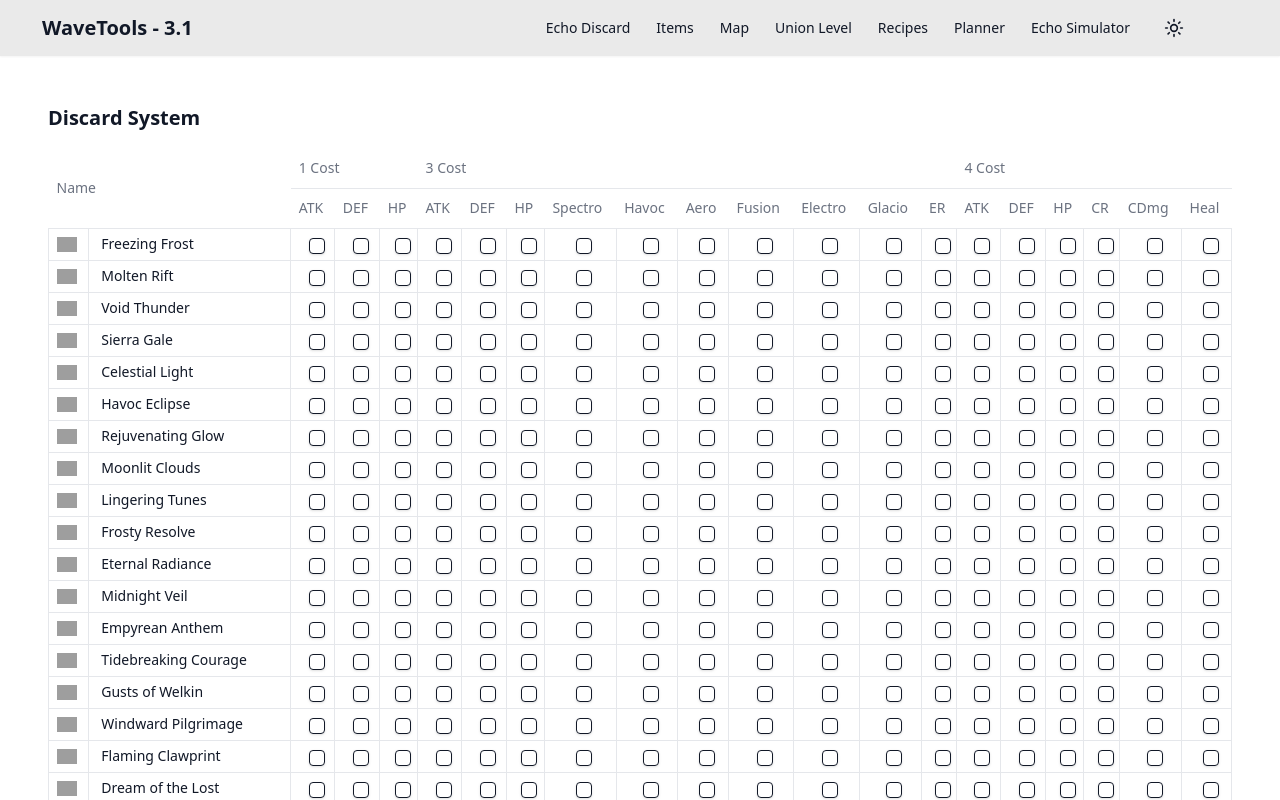
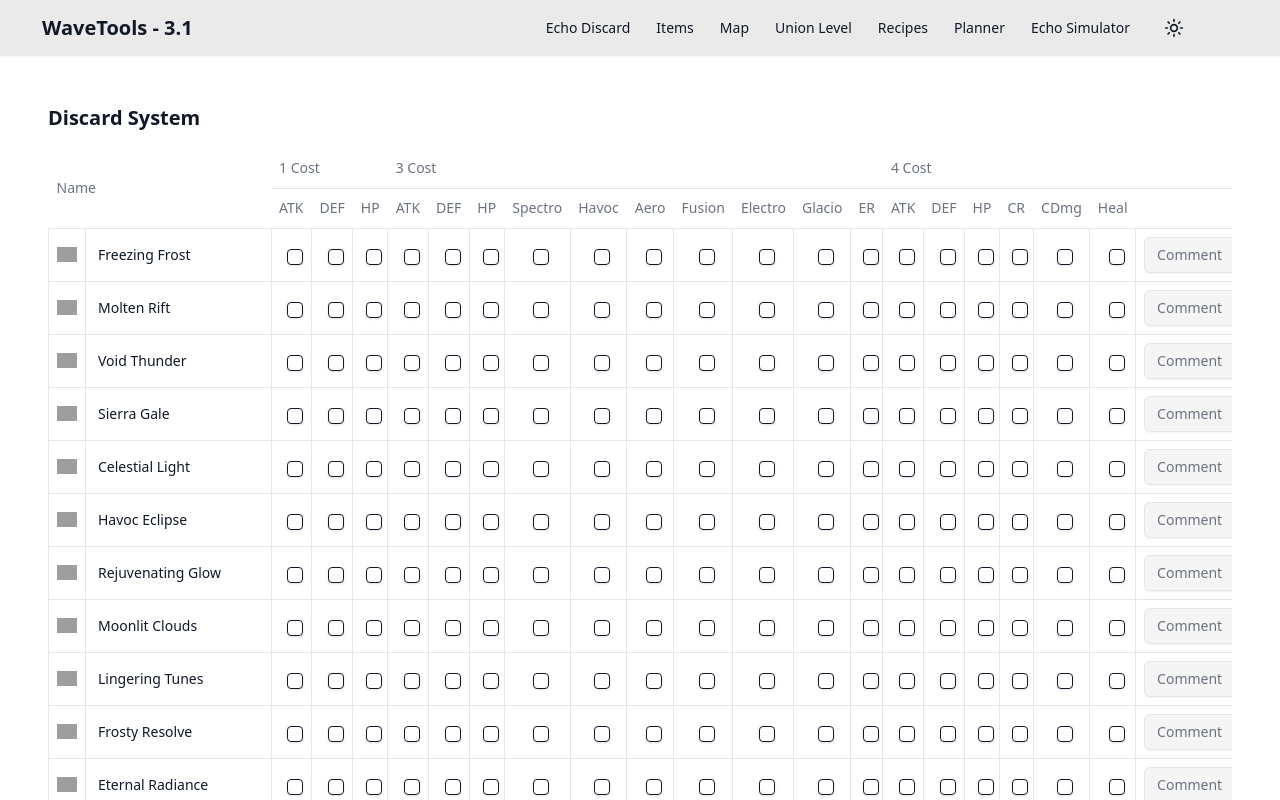
Before and after one commit to mcpie87/WaveTools, a Next.js app: page /discard-system in a window 1280 px wide. Shown: the top 800 px of the page. Built offline with nearby package versions, Linux system fonts and the light colour scheme; grey boxes are pictures that could not be loaded.

Commit message:
added comment system to discard echo system

```diff
--- a/src/app/(app)/discard-system/page.tsx
+++ b/src/app/(app)/discard-system/page.tsx
@@ -1,6 +1,7 @@
 'use client';
 
 import { Checkbox } from "@/components/ui/checkbox";
+import { Input } from "@/components/ui/input";
 import { Table, TableBody, TableCell, TableHead, TableHeader, TableRow } from "@/components/ui/table";
 import { SONATAS } from "@/constants/sonatas";
 import LocalStorageService from "@/services/LocalStorageService";
@@ -9,6 +10,7 @@ import { LocalStorageKey } from "@/types/localStorageTypes";
 import { convertToUrl } from "@/utils/utils";
 import Image from "next/image";
 import { useEffect, useMemo, useState } from "react";
+import { useDebounce } from "use-debounce";
 
 const storageService = new LocalStorageService(LocalStorageKey.ECHO_DISCARD_SYSTEM);
 
@@ -36,6 +38,26 @@ const initDb = (): DbDiscardSystem => {
       },
     ])
   ) as DbDiscardSystem;
+};
+
+
+const CommentInput = ({ value, onCommit }: { value: string; onCommit: (val: string) => void }) => {
+  const [localValue, setLocalValue] = useState(value);
+  const [debouncedValue] = useDebounce(localValue, 500);
+
+  useEffect(() => {
+    onCommit(debouncedValue);
+  }, [debouncedValue, onCommit]);
+
+  return (
+    <Input
+      type="text"
+      placeholder="Comment"
+      value={localValue}
+      onChange={(e) => setLocalValue(e.target.value)}
+      className="min-w-48"
+    />
+  );
 };
 
 export default function DiscardSystem() {
@@ -71,6 +93,24 @@ export default function DiscardSystem() {
       };
     });
   };
+
+  const handleCommentChange = useMemo(() => {
+    const cache: Partial<Record<SonataKey, (val: string) => void>> = {};
+    return (sonataKey: SonataKey) => {
+      if (!cache[sonataKey]) {
+        cache[sonataKey] = (value: string) => {
+          setSonataDb(prev => ({
+            ...prev,
+            [sonataKey]: {
+              ...prev[sonataKey],
+              comment: value,
+            },
+          }));
+        };
+      }
+      return cache[sonataKey]!;
+    };
+  }, []);
 
   const columnTotals = useMemo(() => {
     const totals: Record<string, number> = {};
@@ -146,6 +186,13 @@ export default function DiscardSystem() {
                   </TableCell>
                 );
               })}
+
+              <TableCell className="min-w-48">
+                <CommentInput
+                  value={sonataDb[key as SonataKey]?.comment ?? ''}
+                  onCommit={handleCommentChange(key as SonataKey)}
+                />
+              </TableCell>
             </TableRow>
           ))}
 
--- a/src/types/discardSystemTypes.ts
+++ b/src/types/discardSystemTypes.ts
@@ -12,9 +12,10 @@ export enum EchoCost {
 
 export type DbDiscardSystem = {
   [key in SonataKey]: {
-    [EchoCost.COST1]: Set<MainStat1Cost>
-    [EchoCost.COST3]: Set<MainStat3Cost>
-    [EchoCost.COST4]: Set<MainStat4Cost>
+    [EchoCost.COST1]: Set<MainStat1Cost>,
+    [EchoCost.COST3]: Set<MainStat3Cost>,
+    [EchoCost.COST4]: Set<MainStat4Cost>,
+    comment?: string,
   }
 }
 
```
